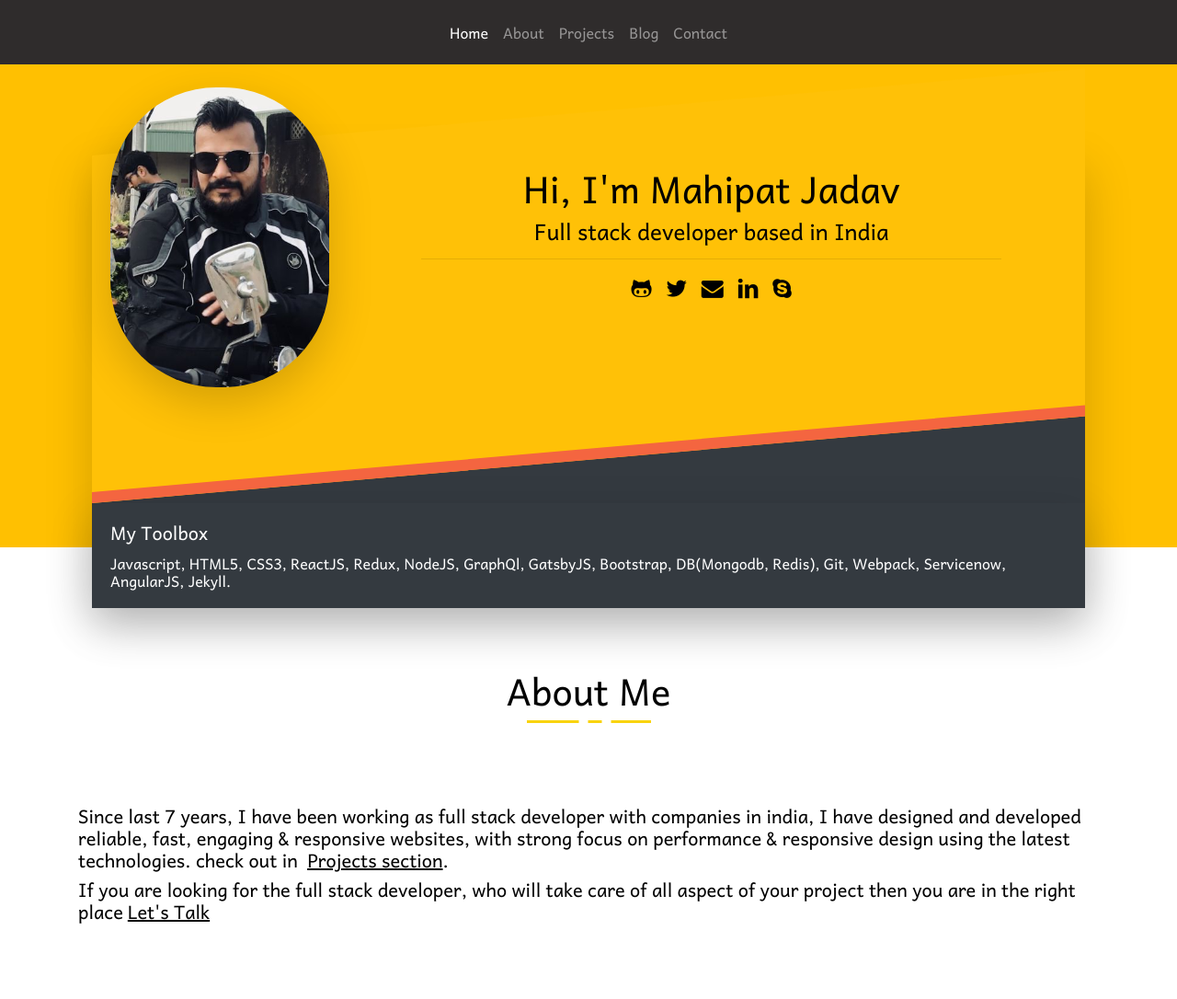
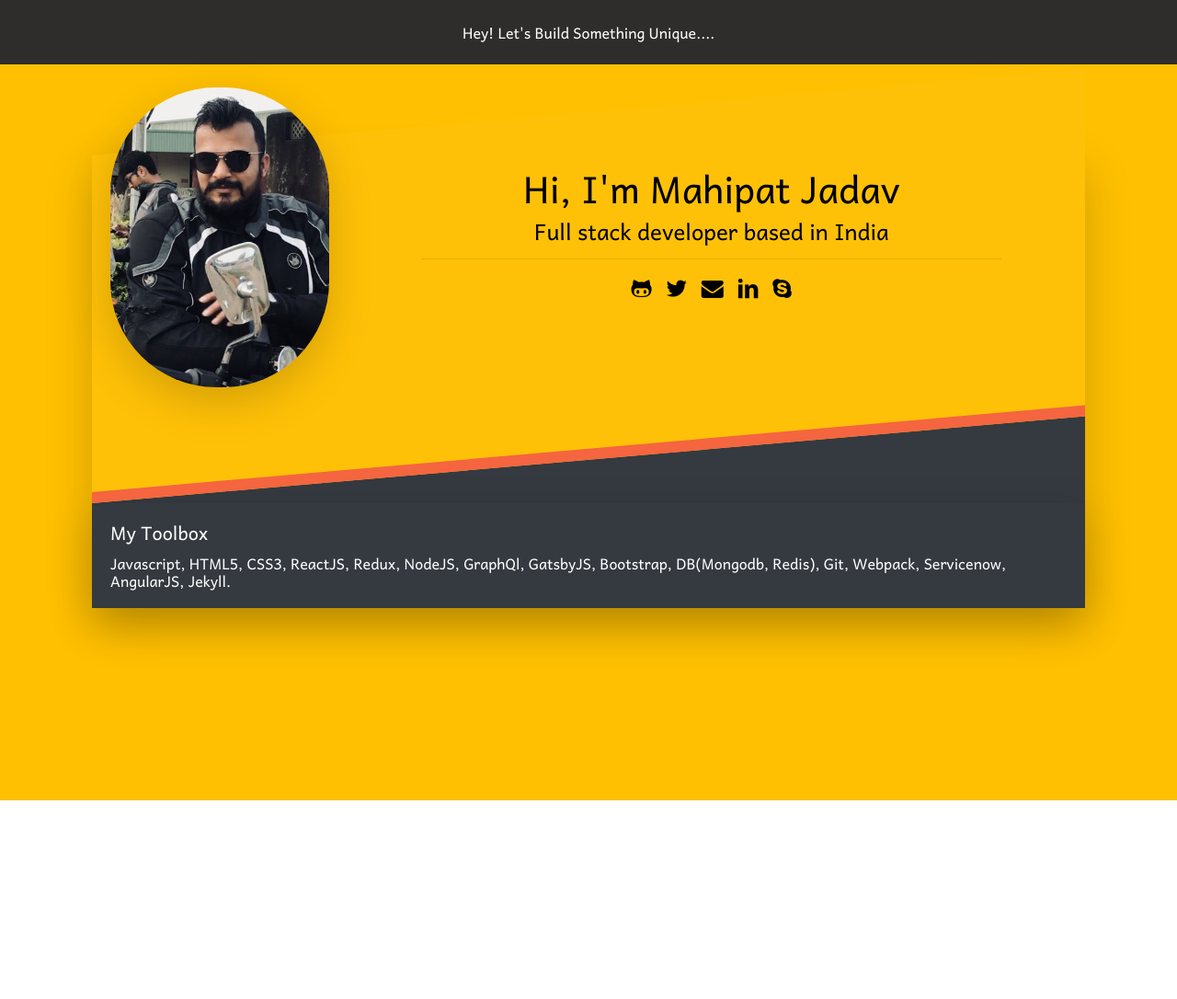
Before and after one commit to mhjadav/mojaave, a Gatsby site: page / in a window 1280 px wide. Shown: the top 1086 px of the page at 92% size. After the commit the page ends 870 px from the top, so only its background shows below. Built offline with nearby package versions, Linux system fonts and the light colour scheme; Gatsby itself is replaced by a stand-in of ours.

Commit message:
Upgraded dependencies

```diff
--- a/src/components/header.js
+++ b/src/components/header.js
@@ -9,11 +9,11 @@ function Header() {
                     <ul className="navbar-nav">
                     <li className="nav-item active">
                         <Link className="nav-link" to="/">
-                            Home
+                            Hey! Let's Build Something Unique....
                             <span className="sr-only">(current)</span>
                         </Link>
                     </li>
-                    <li className="nav-item">
+                    {/* <li className="nav-item">
                         <a className="nav-link" href="#about">About</a>
                     </li>
                     <li className="nav-item">
@@ -24,7 +24,7 @@ function Header() {
                     </li>
                     <li className="nav-item">
                         <a className="nav-link" href="#contact">Contact</a>
-                    </li>
+                    </li> */}
                     </ul>
                 </div>
             </nav>
--- a/src/pages/index.css
+++ b/src/pages/index.css
@@ -38,6 +38,7 @@ body{
 #header .jumbotron{
   background: #ffc001 !important;
   margin-bottom: -130px;
+  height: 100vh;
 }
 
 #about .jumbotron{
--- a/src/pages/index.js
+++ b/src/pages/index.js
@@ -47,10 +47,10 @@ export default () => {
       <div className="container-fluid">
         <Header />
         <Banner />
-        <About />
+        {/* <About />
         <Projects />
         <hr className="large-hr" />
-        <Contact />
+        <Contact /> */}
       </div>
       <h1 hidden>
         software enginer, ui developer, build website, full stack developer, freelancer in india, font end developer in india, full stack developer in india, javascript developer, software engineer, web developer, react developer, reactjs developer, node developer, nodejs developer, graphql developer, angular developer, typescript developer, front end developer.
```
Also changed, not shown: package.json (+17 -17 lines), 1 other file.
